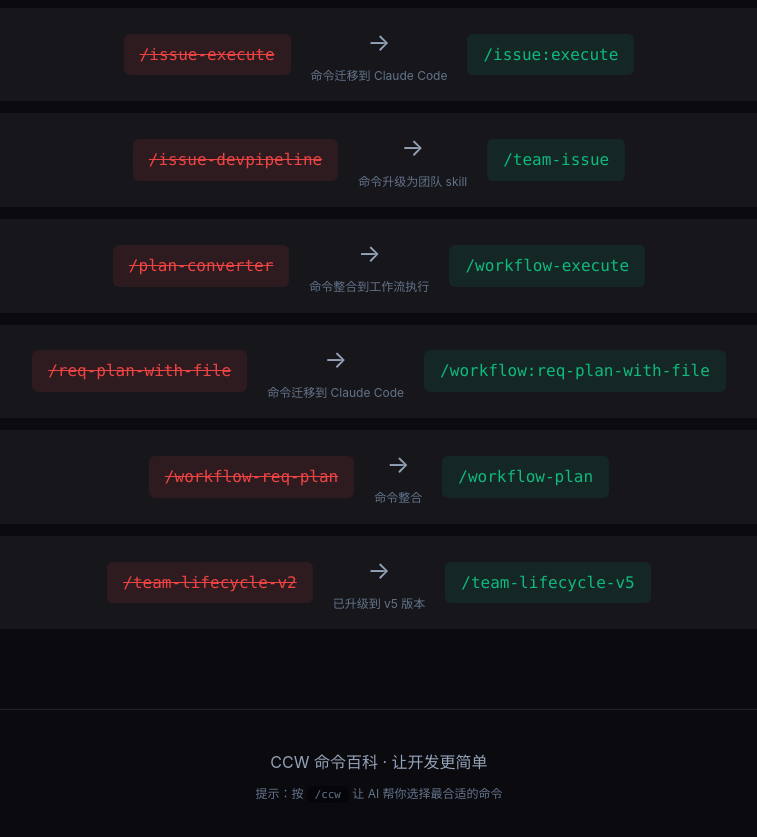
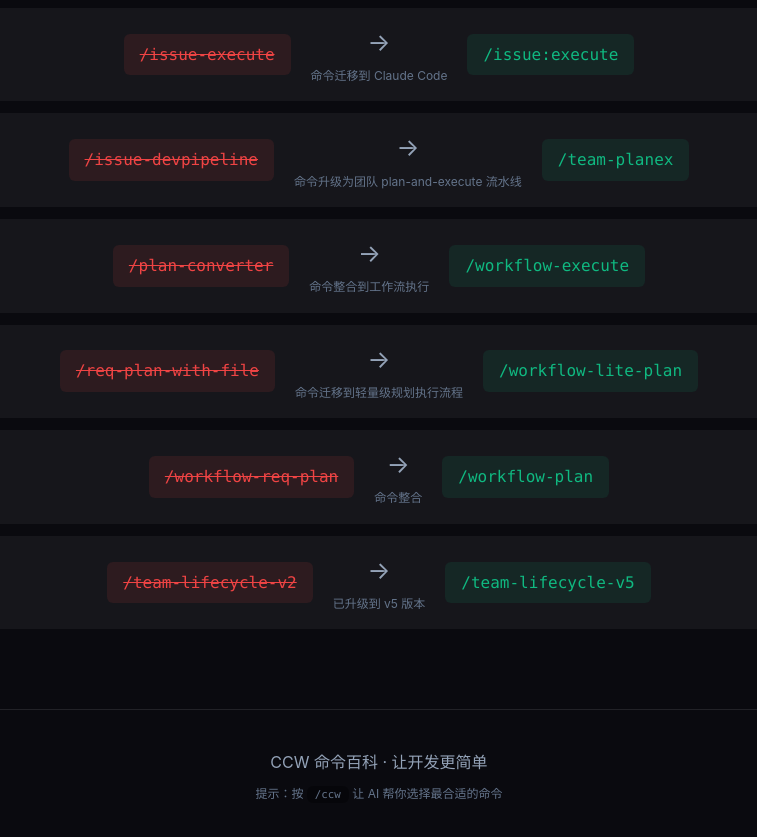
Before and after one commit to zhao-wuyan/ccw-command-explorer, a React (Vite) app: page / in a window 1280 px wide. Shown: the part 11080-11917 px from the top of the page, without its empty margins (261-1018 px from the left). Built offline with nearby package versions, Linux system fonts and the light colour scheme.

Commit message:
fix: 修正废弃命令映射
- /issue-devpipeline -> /team-planex (plan-and-execute 流水线)
- /req-plan-with-file -> /workflow-lite-plan (轻量级规划执行)
Co-authored-by: monkeycode-ai <monkeycode-ai@chaitin.com>

```diff
--- a/src/data/commands.ts
+++ b/src/data/commands.ts
@@ -868,9 +868,9 @@ export const DEPRECATED_COMMANDS = [
   { old: '/memory:workflow-skill-memory', newCmd: '/memory-capture', reason: '命令整合到统一记忆捕获' },
   { old: '/issue-resolve', newCmd: '/issue-manage', reason: '命令整合到统一 Issue 管理' },
   { old: '/issue-execute', newCmd: '/issue:execute', reason: '命令迁移到 Claude Code' },
-  { old: '/issue-devpipeline', newCmd: '/team-issue', reason: '命令升级为团队 skill' },
+  { old: '/issue-devpipeline', newCmd: '/team-planex', reason: '命令升级为团队 plan-and-execute 流水线' },
   { old: '/plan-converter', newCmd: '/workflow-execute', reason: '命令整合到工作流执行' },
-  { old: '/req-plan-with-file', newCmd: '/workflow:req-plan-with-file', reason: '命令迁移到 Claude Code' },
+  { old: '/req-plan-with-file', newCmd: '/workflow-lite-plan', reason: '命令迁移到轻量级规划执行流程' },
   { old: '/workflow-req-plan', newCmd: '/workflow-plan', reason: '命令整合' },
   { old: '/team-lifecycle-v2', newCmd: '/team-lifecycle-v5', reason: '已升级到 v5 版本' },
 ];
```
